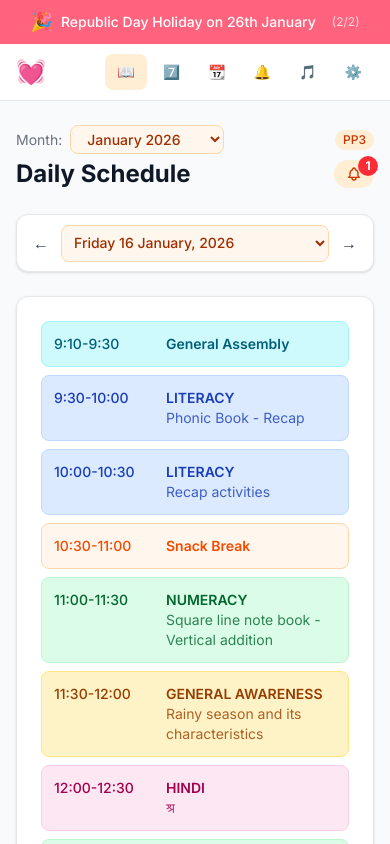
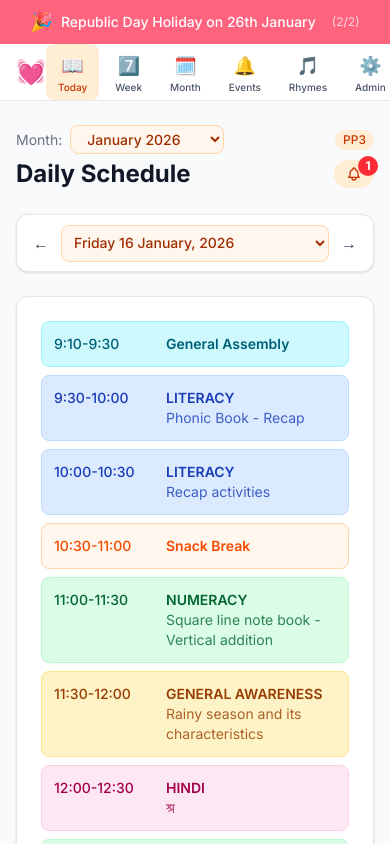
Before and after one commit to sreedhargs89/schoolpulse, a Next.js app: page / in a window 390 px wide. Shown: the top 844 px of the page. Built offline with nearby package versions, Linux system fonts and the light colour scheme.

Commit message:
feat: Improve mobile navigation with text labels and spiral calendar
- Changed Month icon from 📆 to 🗓️ (spiral calendar without number)
- Added small text labels under icons on mobile for better clarity
- Icons now show both emoji and label on mobile view
- Desktop view unchanged (text only)

```diff
--- a/components/Navigation.tsx
+++ b/components/Navigation.tsx
@@ -9,7 +9,7 @@ export default function Navigation() {
   const links = [
     { href: '/', label: 'Today', icon: '📖' },
     { href: '/week', label: 'Week', icon: '7️⃣' },
-    { href: '/month', label: 'Month', icon: '📆' },
+    { href: '/month', label: 'Month', icon: '🗓️' },
     { href: '/dates', label: 'Events', icon: '🔔' },
     { href: '/rhymes', label: 'Rhymes', icon: '🎵' },
     { href: '/admin', label: 'Admin', icon: '⚙️' },
@@ -31,11 +31,16 @@ export default function Navigation() {
                   key={link.href}
                   href={link.href}
                   className={`px-3 py-2 rounded-lg text-sm font-medium transition-colors ${isActive
-                    ? 'bg-orange-100 text-orange-700'
-                    : 'text-gray-600 hover:bg-gray-100'
+                      ? 'bg-orange-100 text-orange-700'
+                      : 'text-gray-600 hover:bg-gray-100'
                     }`}
                 >
-                  <span className="sm:hidden">{link.icon}</span>
+                  {/* Mobile: Icon + Small Text */}
+                  <div className="sm:hidden flex flex-col items-center gap-0.5">
+                    <span className="text-lg">{link.icon}</span>
+                    <span className="text-[10px] leading-none">{link.label}</span>
+                  </div>
+                  {/* Desktop: Text Only */}
                   <span className="hidden sm:inline">{link.label}</span>
                 </Link>
               );
```
